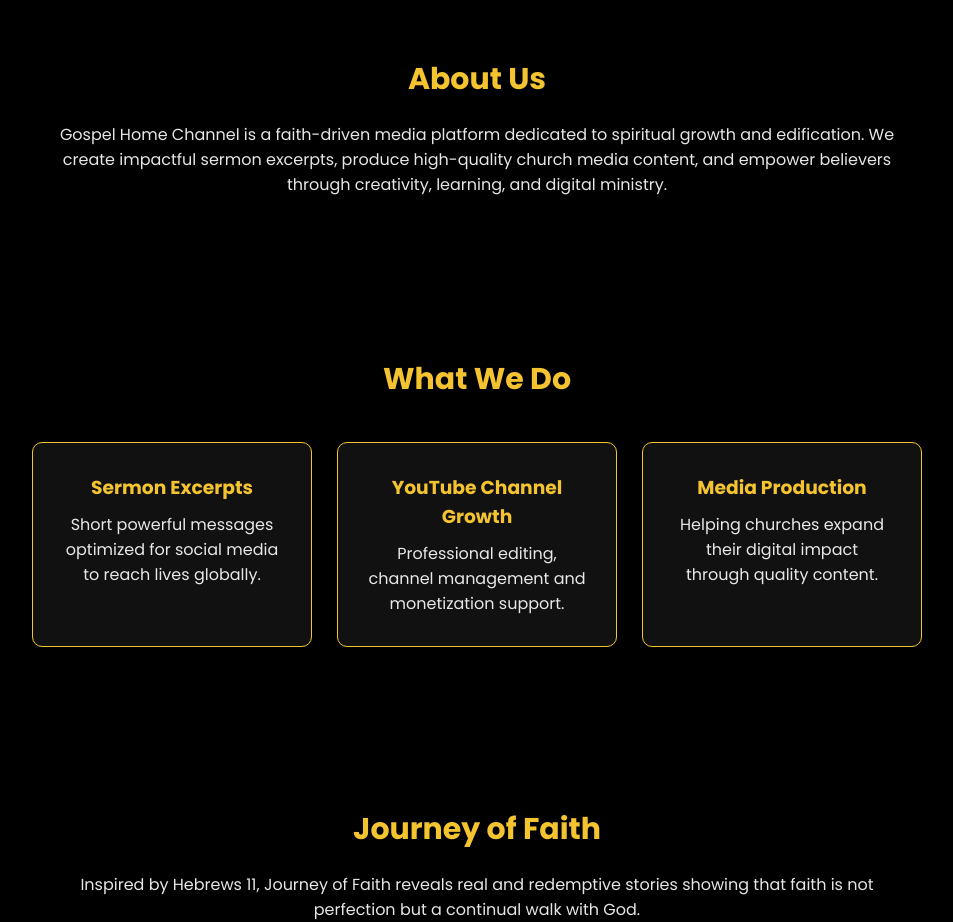
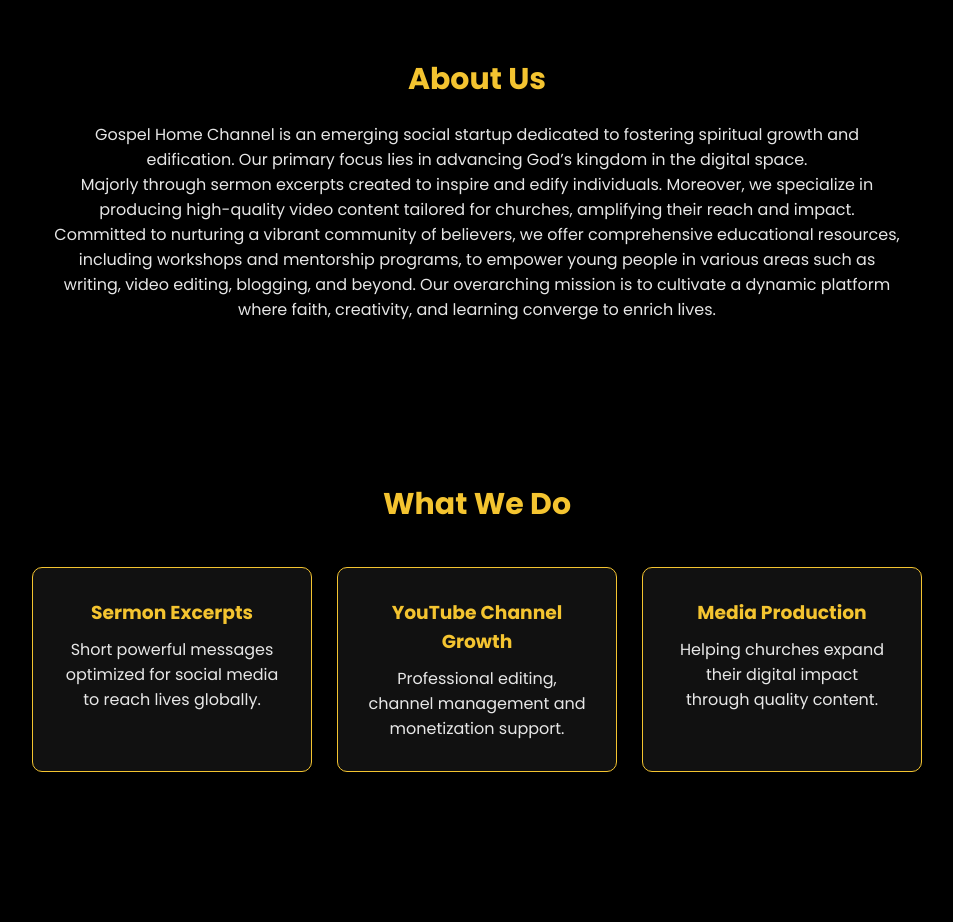
Before and after one commit to butterfly0204/Gospel-home-channel, a plain HTML site: page index.html in a window 1280 px wide. Shown: the part 820-1742 px from the top of the page, without its empty margins (163-1116 px from the left). Drawn offline with Linux system fonts and the light colour scheme.

Commit message:
changes added

```diff
--- a/index.html
+++ b/index.html
@@ -39,12 +39,16 @@ sermon excerpts, and transformational faith stories.
 <!-- ABOUT -->
 <section id="about">
 <h2 class="section-title">About Us</h2>
-<p>
-Gospel Home Channel is a faith-driven media platform dedicated to spiritual
-growth and edification. We create impactful sermon excerpts, produce
-high-quality church media content, and empower believers through creativity,
-learning, and digital ministry.
-</p>
+ <p>
+      Gospel Home Channel is an emerging social startup dedicated to fostering spiritual growth and edification.
+      Our primary focus lies in advancing God’s kingdom in the digital space.
+    </p>
+    <p>
+      Majorly through sermon excerpts created to inspire and edify individuals. Moreover, we specialize in producing high-quality video content tailored for churches, amplifying their reach and impact.
+    </p>
+    <p>
+      Committed to nurturing a vibrant community of believers, we offer comprehensive educational resources, including workshops and mentorship programs, to empower young people in various areas such as writing, video editing, blogging, and beyond. Our overarching mission is to cultivate a dynamic platform where faith, creativity, and learning converge to enrich lives.
+    </p>
 </section>
 
 <!-- SERVICES -->
```
